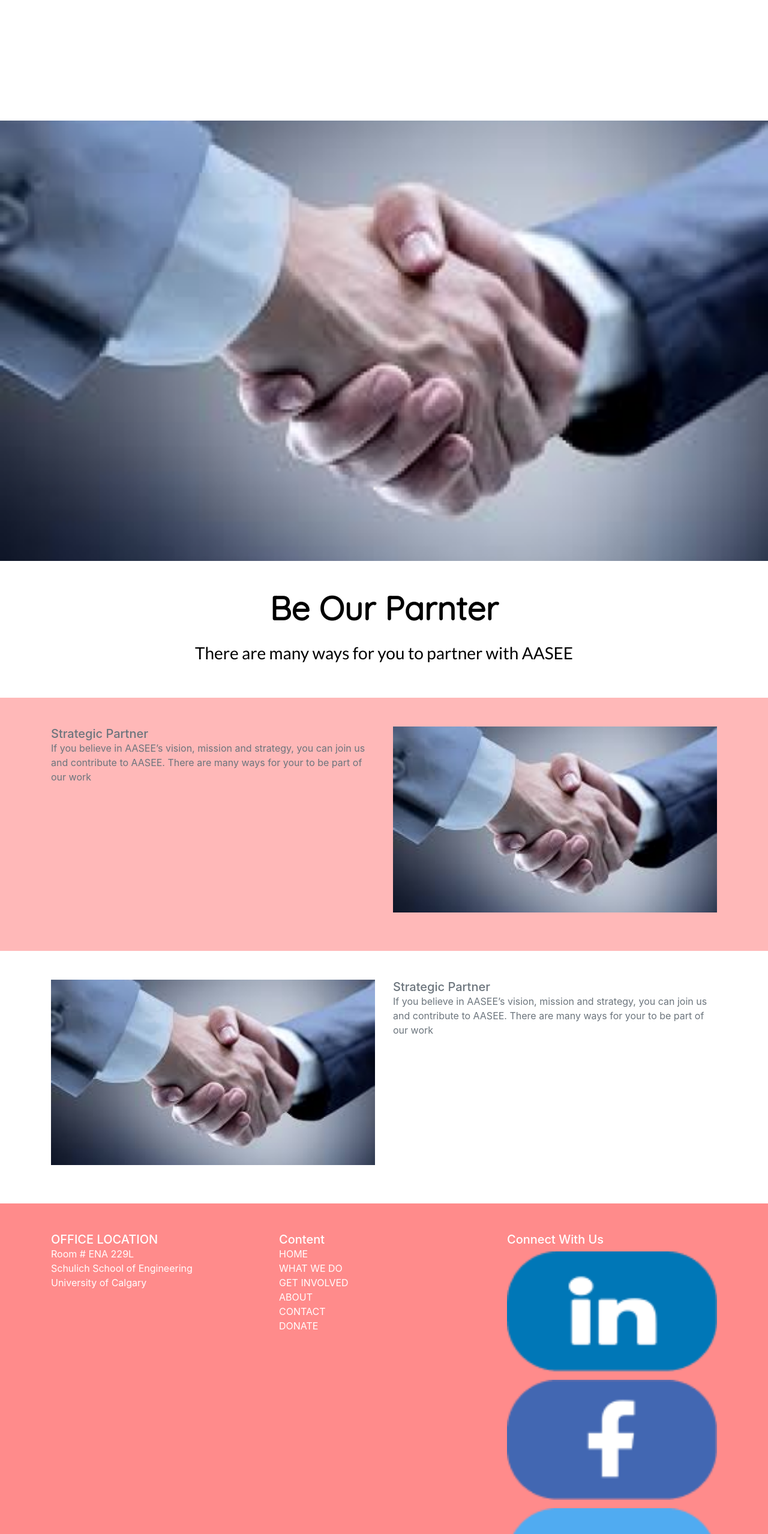
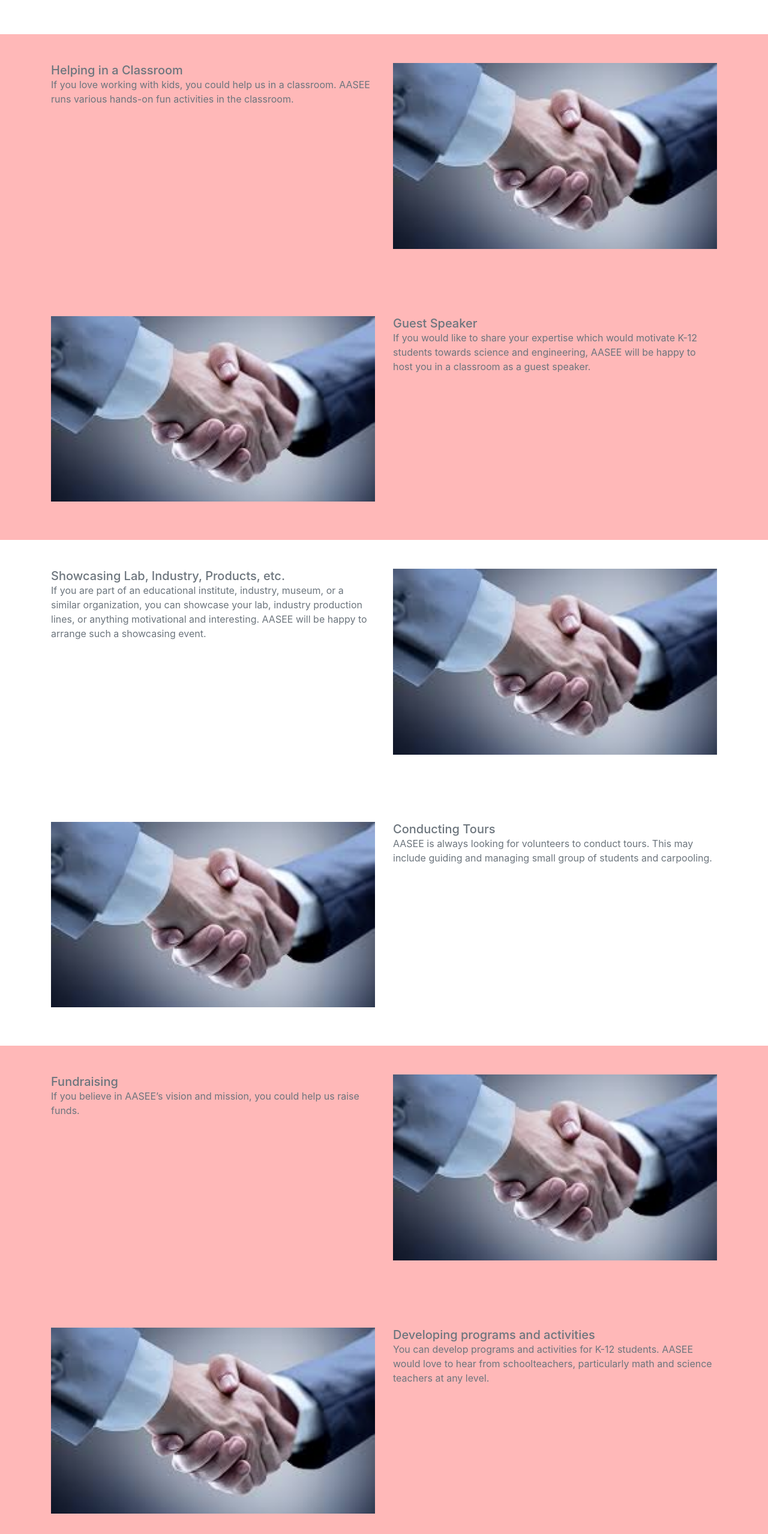
Before and after one commit to MushtabaA/AASEE-Website, a React (Create React App) app in the folder react-bootstrap/: page /get_involved in a window 1280 px wide. Shown: the part 2703-5260 px from the top of the page at 60% size. Built offline with nearby package versions, Linux system fonts and the light colour scheme.

Commit message:
Completed Get_in.jsx content

```diff
--- a/react-bootstrap/src/components/Get_in.jsx
+++ b/react-bootstrap/src/components/Get_in.jsx
@@ -63,6 +63,146 @@ export default class Get_in extends Component {
           </div>
         </div>
 
+        <section
+          id="strategic-partner-section"
+          className="backg text-muted py-5"
+        >
+          <div className="container">
+            <div className="row pb-5">
+              <div className="col-md-6">
+                <h5>Helping in a Classroom</h5>
+                <p>
+                  If you love working with kids, you could help us in a
+                  classroom. AASEE runs various hands-on fun activities in the
+                  classroom.
+                </p>
+              </div>
+              <div className="col-md-6">
+                <img
+                  src="/assets/partner_header.png"
+                  alt="Strategic Partner"
+                  className="img-fluid mb-3"
+                />
+              </div>
+            </div>
+
+            <div className="row mt-5">
+              <div className="col-md-6">
+                <img
+                  src="/assets/partner_header.png"
+                  alt="Strategic Partner"
+                  className="img-fluid mb-3"
+                />
+              </div>
+              <div className="col-md-6">
+                <h5>Guest Speaker</h5>
+                <p>
+                  If you would like to share your expertise which would motivate
+                  K-12 students towards science and engineering, AASEE will be
+                  happy to host you in a classroom as a guest speaker.
+                </p>
+              </div>
+            </div>
+          </div>
+        </section>
+
+        <section id="strategic-partner-section" className="text-muted py-5">
+          <div className="container">
+            <div className="row pb-5">
+              <div className="col-md-6">
+                <h5>Showcasing Lab, Industry, Products, etc. </h5>
+                <p>
+                  If you are part of an educational institute, industry, museum,
+                  or a similar organization, you can showcase your lab, industry
+                  production lines, or anything motivational and interesting.
+                  AASEE will be happy to arrange such a showcasing event.
+                </p>
+              </div>
+              <div className="col-md-6">
+                <img
+                  src="/assets/partner_header.png"
+                  alt="Strategic Partner"
+                  className="img-fluid mb-3"
+                />
+              </div>
+            </div>
+
+            <div className="row mt-5">
+              <div className="col-md-6">
+                <img
+                  src="/assets/partner_header.png"
+                  alt="Strategic Partner"
+                  className="img-fluid mb-3"
+                />
+              </div>
+              <div className="col-md-6">
+                <h5>Conducting Tours</h5>
+                <p>
+                  AASEE is always looking for volunteers to conduct tours. This
+                  may include guiding and managing small group of students and
+                  carpooling.
+                </p>
+              </div>
+            </div>
+          </div>
+        </section>
+
+        <section
+          id="strategic-partner-section"
+          className="backg text-muted py-5"
+        >
+          <div className="container">
+            <div className="row pb-5">
+              <div className="col-md-6">
+                <h5>Fundraising</h5>
+                <p>
+                  If you believe in AASEE’s vision and mission, you could help
+                  us raise funds.
+                </p>
+              </div>
+              <div className="col-md-6">
+                <img
+                  src="/assets/partner_header.png"
+                  alt="Strategic Partner"
+                  className="img-fluid mb-3"
+                />
+              </div>
+            </div>
+
+            <div className="row mt-5">
+              <div className="col-md-6">
+                <img
+                  src="/assets/partner_header.png"
+                  alt="Strategic Partner"
+                  className="img-fluid mb-3"
+                />
+              </div>
+              <div className="col-md-6">
+                <h5>Developing programs and activities</h5>
+                <p>
+                  You can develop programs and activities for K-12 students.
+                  AASEE would love to hear from schoolteachers, particularly
+                  math and science teachers at any level.
+                </p>
+              </div>
+            </div>
+          </div>
+        </section>
+
+        <section id="partner-end-section" className="text-muted py-5">
+          <div className="container">
+            <div className="row">
+              <div className="col-md-12 pb-5 mb-1">
+                <h5>Did Not Find Your Preference?</h5>
+                <p>
+                  Yes, there are many other ways you could volunteer at AASEE!
+                  Please conact us.
+                </p>
+              </div>
+            </div>
+          </div>
+        </section>
+
         {/* Become Our Partner Section */}
         <div className="mt-5 pt-5 mb-5 pb-5"></div>
         <div className="beOurPartner">
@@ -104,7 +244,7 @@ export default class Get_in extends Component {
             </div>
           </section>
 
-          <section id="strategic-partner-section" className="text-muted py-5">
+          <section id="program-partner-section" className="text-muted py-5">
             <div className="container">
               <div className="row">
                 <div className="col-md-6">
@@ -115,12 +255,46 @@ export default class Get_in extends Component {
                   />
                 </div>
                 <div className="col-md-6">
-                  <h5>Strategic Partner</h5>
+                  <h5>Program/Project Partner</h5>
                   <p>
-                    If you believe in AASEE’s vision, mission and strategy, you
-                    can join us and contribute to AASEE. There are many ways for
-                    your to be part of our work
+                    You can jointly design and implement programs and projects
+                    with AASEE.
                   </p>
+                </div>
+              </div>
+            </div>
+          </section>
+
+          <section
+            id="corporate-partner-section"
+            className="backg text-muted py-5"
+          >
+            <div className="container">
+              <div className="row">
+                <div className="col-md-12">
+                  <h5>Corporate Partner</h5>
+                  <p>
+                    We welcome corporate sponsorships for local and
+                    international programs, projects, and/or events.
+                  </p>
+                  <img
+                    src="/assets/partner_header.png"
+                    alt="Strategic Partner"
+                    className="img-fluid mb-3"
+                  />
+                </div>
+              </div>
+            </div>
+          </section>
+
+          <section id="partner-end-section" className="text-muted py-5">
+            <div className="container">
+              <div className="row">
+                <div className="col-md-12 pb-5 mb-1">
+                  <h5>
+                    We’ll be happy do discuss further partnership opportunities.
+                    Please contact us.
+                  </h5>
                 </div>
               </div>
             </div>
```
